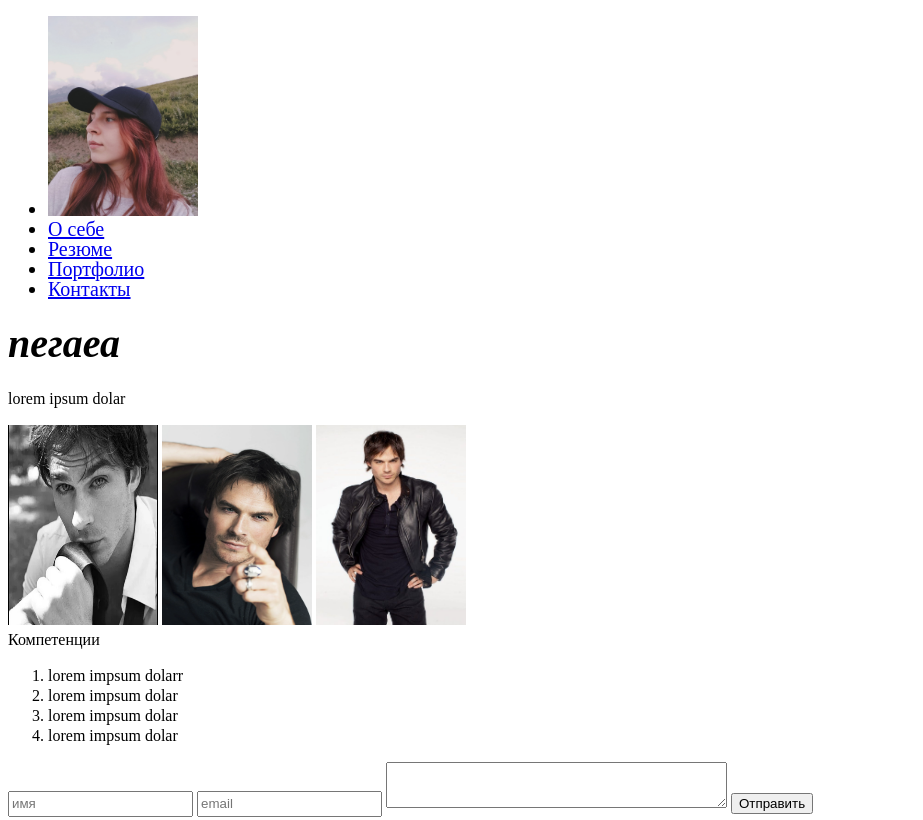
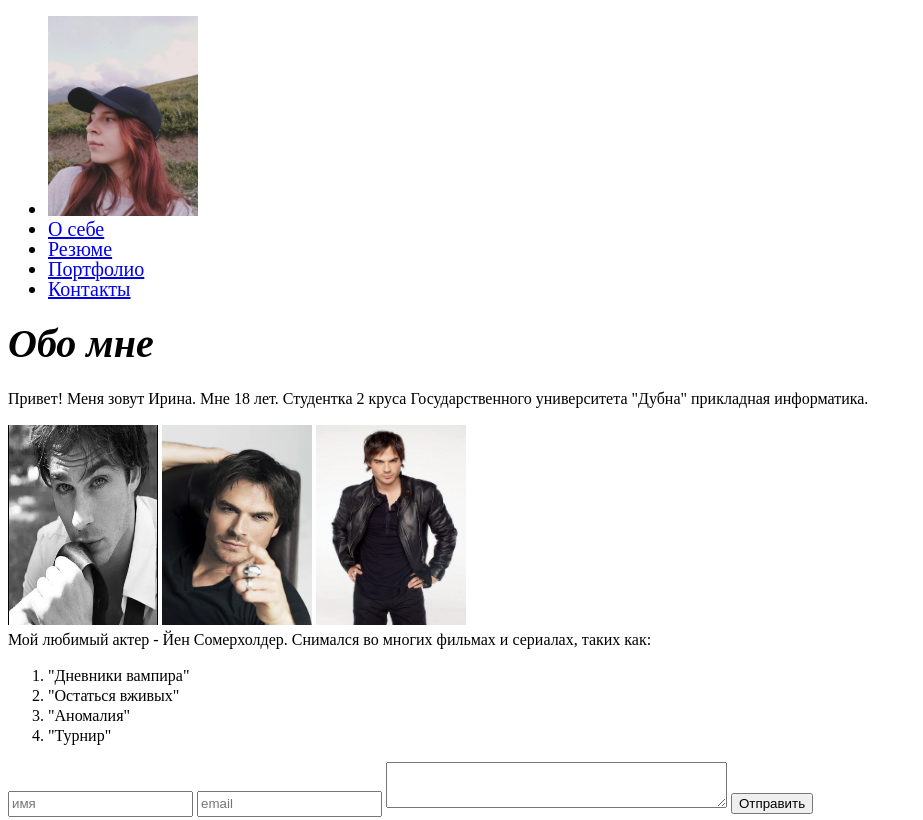
Before and after one commit to Irinnna28/WT_DZ, a plain HTML site: page DZ_1/index.html in a window 1280 px wide. Shown: the top 820 px of the page, without its empty margins (0-923 px from the left). Drawn offline with Linux system fonts and the light colour scheme.

Commit message:
измен

```diff
--- a/DZ_1/index.html
+++ b/DZ_1/index.html
@@ -16,16 +16,16 @@
         <li class="txt"><a href="#credits">Контакты</a>
     </ul>
 <h1>
-<p class="txt1"> пегаеа</p>
+<p class="txt1"> Обо мне</p>
 </h1>
-<p id = "my">lorem ipsum dolar</p>
+<p id = "my">Привет! Меня зовут Ирина. Мне 18 лет. Студентка 2 круса Государственного университета "Дубна" прикладная информатика.</p>
 <p> <img class="kartinka" src="./йен1.jpg"> <img class="kartinka" src="./йен2.webp"> <img class="kartinka" src="./йен3.jpg">
-    <br>Компетенции</p>
+    <br>Мой любимый актер - Йен Сомерхолдер. Снимался во многих фильмах и сериалах, таких как:</p>
  <ol>
-    <li>lorem impsum dolarr</li>
-    <li>lorem impsum dolar</li>
-    <li>lorem impsum dolar</li>
-    <li>lorem impsum dolar</li>
+    <li>"Дневники вампира"</li>
+    <li>"Остаться  вживых"</li>
+    <li>"Аномалия"</li>
+    <li>"Турнир"</li>
  </ol>
 <p id="rez"> <input type="text" placeholder = "имя" name ="Имя">
     <input type="email" placeholder = "email" name = "email" >
```
